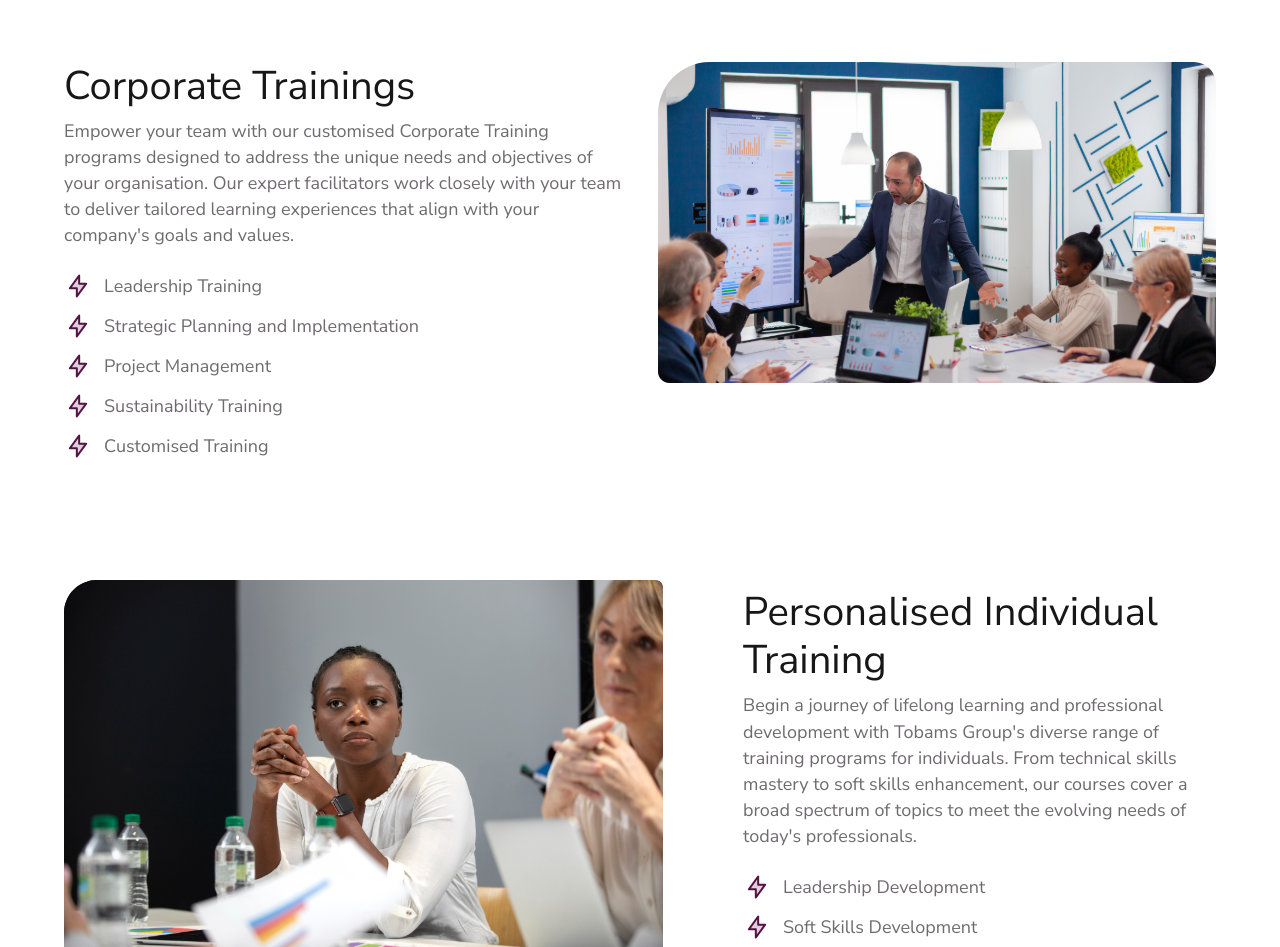
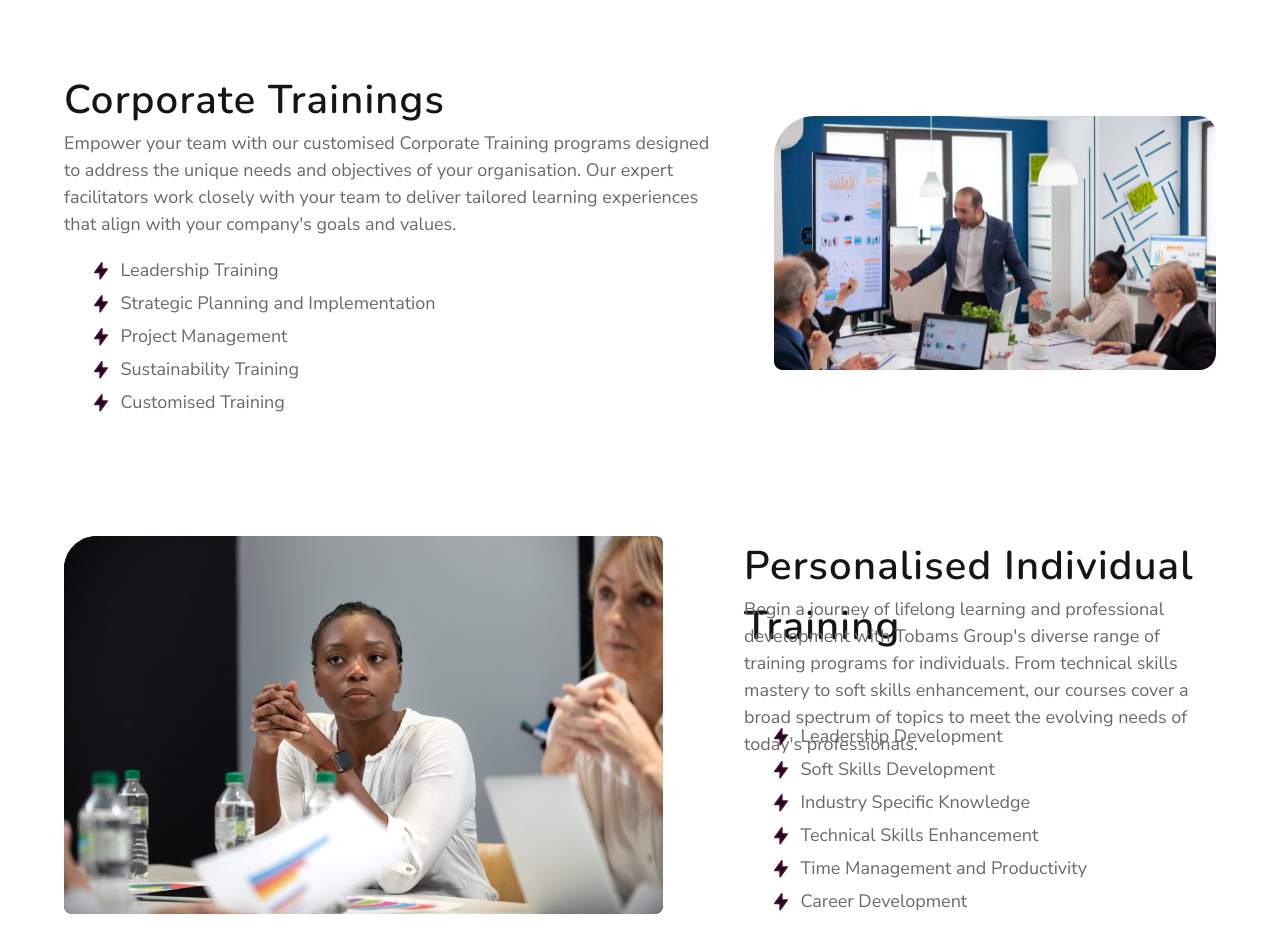
Before and after one commit to holydev001/tobams-fe, a Next.js app: page / in a window 1280 px wide. Shown: the part 1445-2392 px from the top of the page. Built offline with nearby package versions, Linux system fonts and the light colour scheme.

Commit message:
fix: align corporate and personalised training

```diff
--- a/components/CorporateTraining.tsx
+++ b/components/CorporateTraining.tsx
@@ -12,24 +12,25 @@ const corporateTrainingBenefits = [
 
 export default function CorporateTraining() {
   return (
-    <section aria-labelledby="corporate-training-title" className="bg-white px-5 pb-[64px] pt-[56px] lg:px-0">
-      <div className="mx-auto grid max-w-[1312px] gap-y-[48px] lg:w-[calc(100%_-_128px)] lg:grid-cols-[minmax(0,675px)_minmax(0,602px)] lg:gap-x-[35px] lg:gap-y-0">
-        <div className="lg:col-start-1 lg:row-start-1">
-          <h2 id="corporate-training-title" className="font-sans text-[32px] font-normal leading-[1.2] text-[#171717] lg:text-[40px]">
-            Corporate Trainings
-          </h2>
-          <p className="mt-[8px] max-w-[675px] text-[18px] leading-[1.45] text-[#6f6a6f]">
-            Empower your team with our customised Corporate Training programs designed to address the unique needs and objectives of your organisation. Our expert facilitators work closely with your team to deliver tailored learning experiences that align with your company&apos;s goals and values.
-          </p>
-          <TrainingBenefits items={corporateTrainingBenefits} />
-        </div>
+    <section aria-labelledby="corporate-training-title" className="w-screen bg-white pb-6 pt-12 lg:pb-[120px] lg:pt-16">
+      <div className="mx-auto flex w-full flex-col px-6 lg:grid lg:grid-cols-[646px_minmax(0,1fr)] lg:items-start lg:gap-x-16 lg:px-16">
+        <h2 id="corporate-training-title" className="order-1 font-display text-[20px] font-semibold leading-[30px] tracking-[0.6px] text-[#151515] lg:col-start-1 lg:row-start-1 lg:text-[40px] lg:leading-[60px] lg:tracking-[1.2px]">
+          Corporate Trainings
+        </h2>
         <Image
           src="/corporate-training-img.svg"
           alt="A corporate training session in progress"
           width={602}
           height={346}
-          className="h-auto w-full max-w-[602px] lg:col-start-2 lg:row-start-1 lg:w-full"
+          sizes="(min-width: 1024px) 602px, 327px"
+          className="order-2 mt-[14px] h-[229px] w-full object-fill lg:col-start-2 lg:row-start-1 lg:mt-0 lg:h-[346px] lg:w-[602px]"
         />
+        <div className="order-3 mt-6 lg:col-start-1 lg:row-start-1 lg:mt-[60px]">
+          <p className="h-[126px] max-w-[646px] font-sans text-[14px] leading-[21px] text-[#696969] lg:h-[108px] lg:text-lg lg:leading-[27px]">
+            Empower your team with our customised Corporate Training programs designed to address the unique needs and objectives of your organisation. Our expert facilitators work closely with your team to deliver tailored learning experiences that align with your company&apos;s goals and values.
+          </p>
+          <TrainingBenefits items={corporateTrainingBenefits} />
+        </div>
       </div>
     </section>
   );
--- a/components/PersonalizedTraining.tsx
+++ b/components/PersonalizedTraining.tsx
@@ -13,20 +13,21 @@ const personalizedTrainingBenefits = [
 
 export default function PersonalizedTraining() {
   return (
-    <section aria-labelledby="personalized-training-title" className="bg-white px-5 pb-[64px] pt-[56px] lg:px-0">
-      <div className="mx-auto grid max-w-[1312px] gap-y-[48px] lg:w-[calc(100%_-_128px)] lg:grid-cols-[minmax(0,599px)_minmax(0,1fr)] lg:items-start lg:gap-x-[80px] lg:gap-y-0">
+    <section aria-labelledby="personalized-training-title" className="w-screen bg-white px-0 pb-6 lg:pb-[120px]">
+      <div className="mx-auto flex w-full flex-col px-6 lg:grid lg:grid-cols-[599px_minmax(0,1fr)] lg:items-start lg:gap-x-[81px] lg:px-16">
+        <h2 id="personalized-training-title" className="order-1 h-[30px] font-display text-[20px] font-semibold leading-[30px] tracking-[0.6px] text-[#151515] lg:col-start-2 lg:row-start-1 lg:h-[60px] lg:text-[40px] lg:leading-[60px] lg:tracking-[1.2px]">
+          Personalised Individual Training
+        </h2>
         <Image
           src="/personalized-img.svg"
           alt="Professionals attending a personalised training session"
           width={599}
           height={378}
-          className="order-1 h-auto w-full max-w-[599px] lg:col-start-1 lg:row-start-1 lg:w-full"
+          sizes="(min-width: 1024px) 599px, 327px"
+          className="order-2 mt-6 h-[240px] w-full object-fill lg:col-start-1 lg:row-start-1 lg:mt-0 lg:h-[378px] lg:w-[599px]"
         />
-        <div className="order-2 lg:col-start-2 lg:row-start-1 lg:pt-[8px]">
-          <h2 id="personalized-training-title" className="font-sans text-[32px] font-normal leading-[1.2] text-[#171717] lg:text-[40px]">
-            Personalised Individual Training
-          </h2>
-          <p className="mt-[8px] text-[18px] leading-[1.45] text-[#6f6a6f]">
+        <div className="order-3 mt-6 lg:col-start-2 lg:row-start-1 lg:mt-[60px]">
+          <p className="h-[126px] font-sans text-[14px] leading-[21px] text-[#696969] lg:h-[108px] lg:text-lg lg:leading-[27px]">
             Begin a journey of lifelong learning and professional development with Tobams Group&apos;s diverse range of training programs for individuals. From technical skills mastery to soft skills enhancement, our courses cover a broad spectrum of topics to meet the evolving needs of today&apos;s professionals.
           </p>
           <TrainingBenefits items={personalizedTrainingBenefits} />
--- a/components/TrainingBenefits.tsx
+++ b/components/TrainingBenefits.tsx
@@ -6,10 +6,10 @@ type TrainingBenefitsProps = {
 
 export default function TrainingBenefits({ items }: TrainingBenefitsProps) {
   return (
-    <ul className="mt-[24px] flex flex-col gap-[12px] text-[18px] leading-[1.35] text-[#6f6a6f]">
+    <ul className="mt-5 flex flex-col gap-[6px] font-sans text-[14px] leading-[21px] text-[#696969] lg:mt-[19px] lg:px-[30px] lg:text-lg lg:leading-[27px]">
       {items.map((item) => (
-        <li key={item} className="flex items-center gap-[12px]">
-          <Image src="/training-bolt-img.svg" alt="" aria-hidden="true" width={28} height={28} />
+        <li key={item} className="flex min-h-[21px] items-center gap-[12.444px] lg:min-h-[27px]">
+          <Image src="/dark-bolts-img.svg" alt="" aria-hidden="true" width={14} height={18} className="h-[18px] w-[14px] shrink-0" />
           <span>{item}</span>
         </li>
       ))}
```
Also changed, not shown: public/dark-bolts-img.svg (added).
